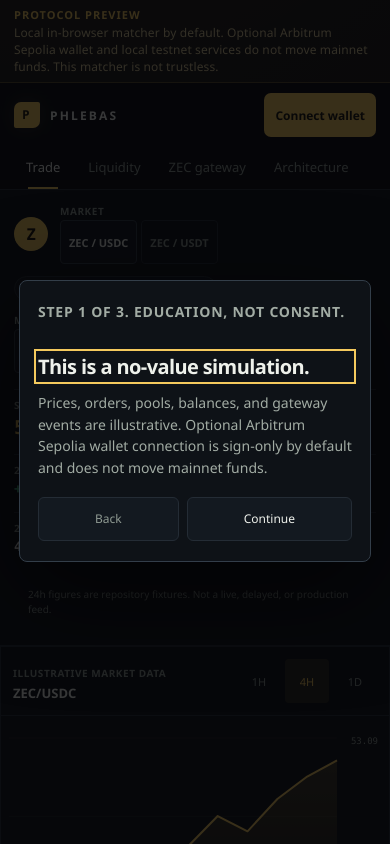
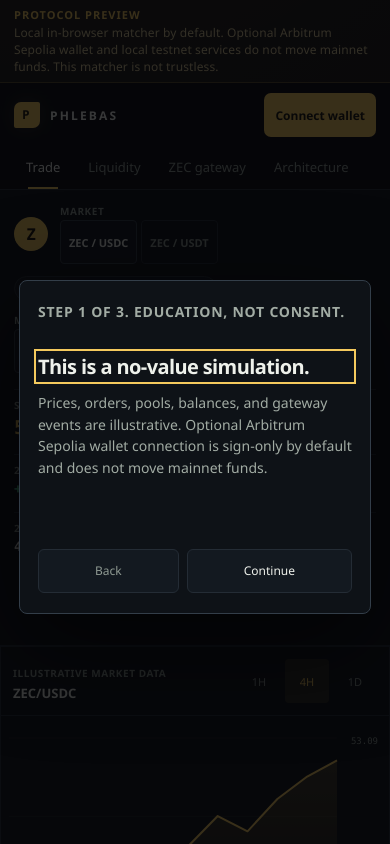
Before and after one commit to EauDoon/Phlebas, a Next.js app: page /trade in a window 390 px wide. Shown: the top 844 px of the page. Built offline with nearby package versions, Linux system fonts and the light colour scheme.

Commit message:
fix: keep sticky education tourNav from covering the 320px copy

```diff
--- a/src/components/terminal.module.css
+++ b/src/components/terminal.module.css
@@ -1609,6 +1609,12 @@ a.skipLink:focus-visible {
   line-height: 1.55;
 }
 
+@media (max-width: 820px) {
+  .educationDialog p[aria-label="Education copy"] {
+    padding-bottom: 52px;
+  }
+}
+
 .educationDialog .tourNav {
   margin: 18px 0 0;
 }
```
